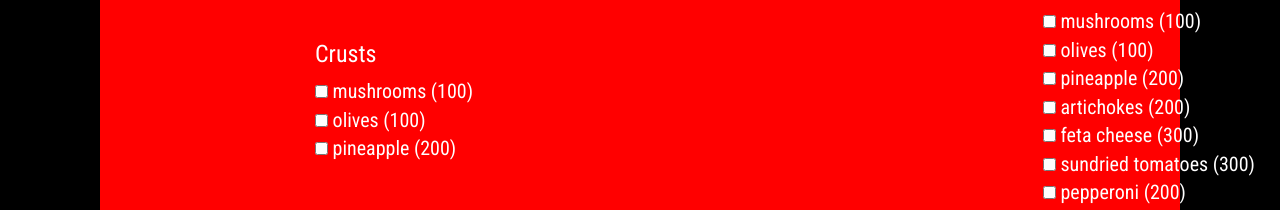
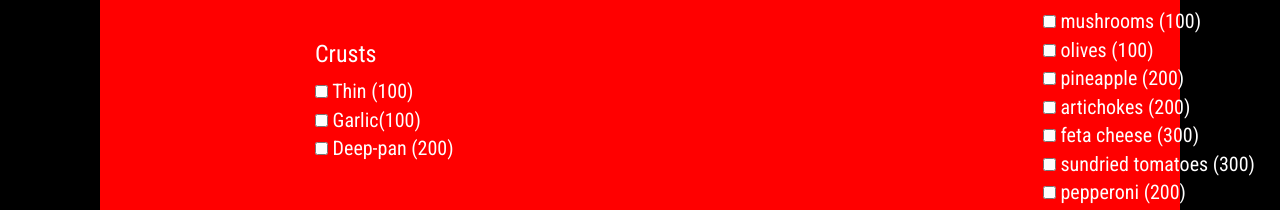
Before and after one commit to JeremyWambugu/poppin-Pizza, a plain HTML site: page index.html in a window 1280 px wide. Shown: the part 702-912 px from the top of the page. Drawn offline with Linux system fonts and the light colour scheme.

Commit message:
changes made to the crusts

```diff
--- a/index.html
+++ b/index.html
@@ -55,9 +55,9 @@
         <div class="form-crusts" id="select-crusts">
           <div class="crusts">
           <h3> Crusts</h3>
-          <input type="checkbox" name="pizza-toppings" value="1"> mushrooms (100)<br>
-            <input type="checkbox" name="pizza-toppings" value="1"> olives (100)<br>
-            <input type="checkbox" name="pizza-toppings" value="2"> pineapple (200)<br>
+          <input type="checkbox" name="pizza-toppings" value="1"> Thin (100)<br>
+            <input type="checkbox" name="pizza-toppings" value="1"> Garlic(100)<br>
+            <input type="checkbox" name="pizza-toppings" value="2"> Deep-pan (200)<br>
         </div>
         </div>
 
```
